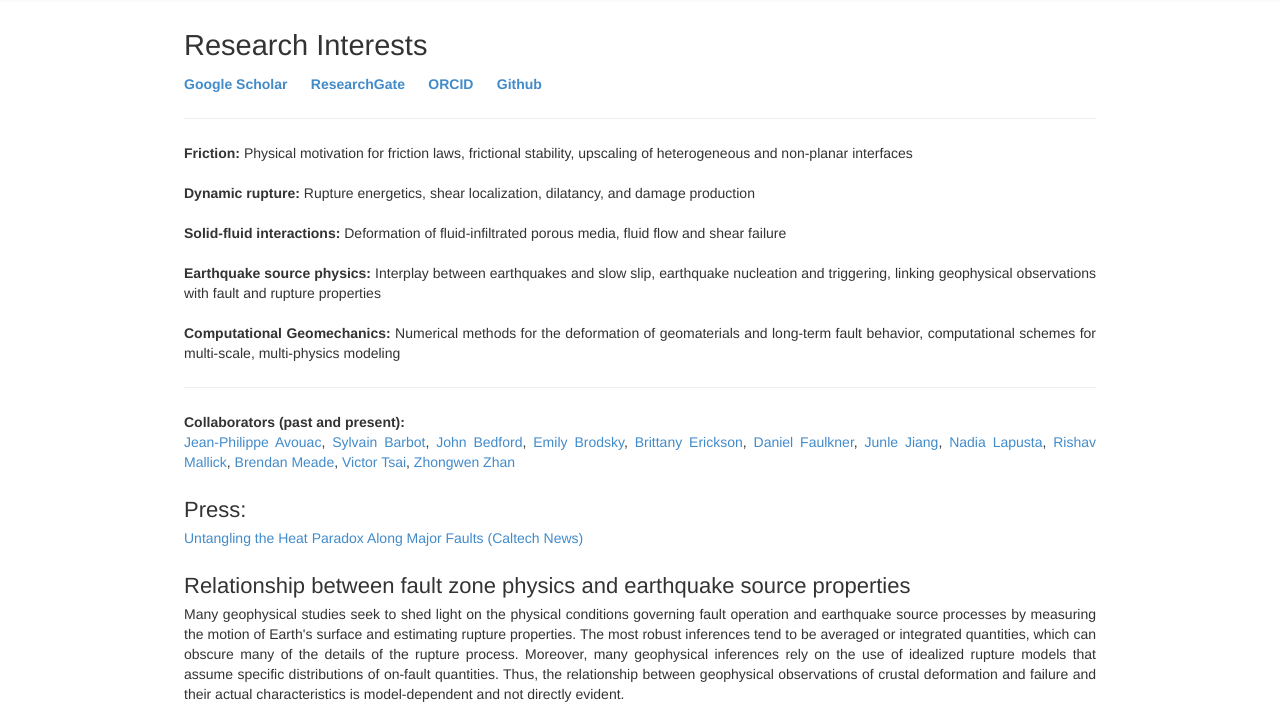
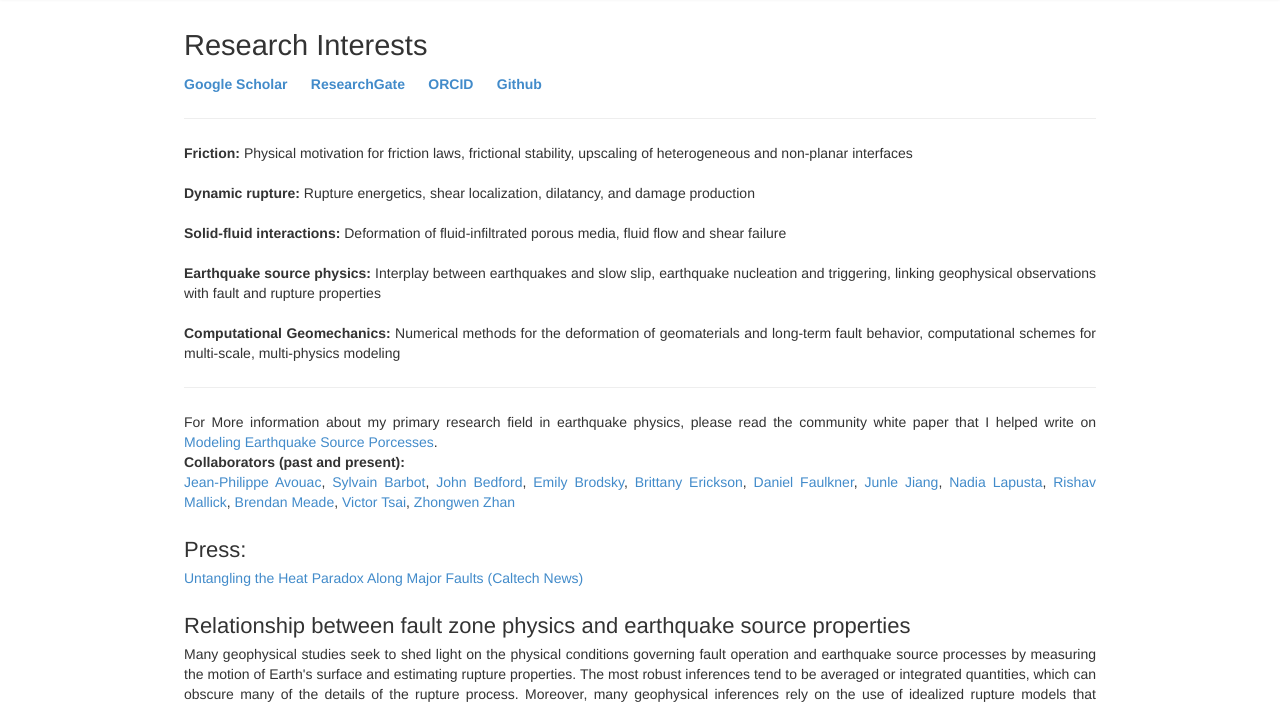
Before and after one commit to vlambert/vlambert.github.io, a plain HTML site: page research.html in a window 1280 px wide. Shown: the part 64-771 px from the top of the page. Drawn offline with Linux system fonts and the light colour scheme.

Commit message:
white paper

```diff
--- a/research.html
+++ b/research.html
@@ -80,6 +80,8 @@
      <b>Earthquake source physics:</b> Interplay between earthquakes and slow slip, earthquake nucleation and triggering, linking geophysical observations with fault and rupture properties<br><br>
      <b>Computational Geomechanics:</b> Numerical methods for the deformation of geomaterials and long-term fault behavior, computational schemes for multi-scale, multi-physics modeling
      <hr>
+
+For More information about my primary research field in earthquake physics, please read the community white paper that I helped write on <a href="http://www.seismolab.caltech.edu/modeling-earthquake-source-workshop.html">Modeling Earthquake Source Porcesses</a>.<br>
 <b>Collaborators (past and present):</b><br>
 <a href="http://web.gps.caltech.edu/~avouac/">Jean-Philippe Avouac</a>, <a href="https://dornsife.usc.edu/cf/earth/faculty_display.cfm?Person_ID=1080686">Sylvain Barbot</a>, <a href="https://scholar.google.co.uk/citations?user=SIKjjtUAAAAJ&hl=en">John Bedford</a>, <a href="https://websites.pmc.ucsc.edu/~seisweb/emily_brodsky/">Emily Brodsky</a>, <a href="https://ix.cs.uoregon.edu/~bae/">Brittany Erickson</a>, <a href="https://www.liverpool.ac.uk/environmental-sciences/staff/daniel-faulkner/">Daniel Faulkner</a>, <a href="https://jjle.github.io/">Junle Jiang</a>, <a href="http://lapusta.caltech.edu/">Nadia Lapusta</a>, <a href="https://sites.google.com/view/rishavmallick">Rishav Mallick</a>, <a href="https://brendanjmeade.github.io/">Brendan Meade</a>, <a href="http://www.geo.brown.edu/research/Tsai/"> Victor Tsai</a>, <a href="http://zhan.caltech.edu/">Zhongwen Zhan</a><br><br>
 <h4> Press:</h4>
```
